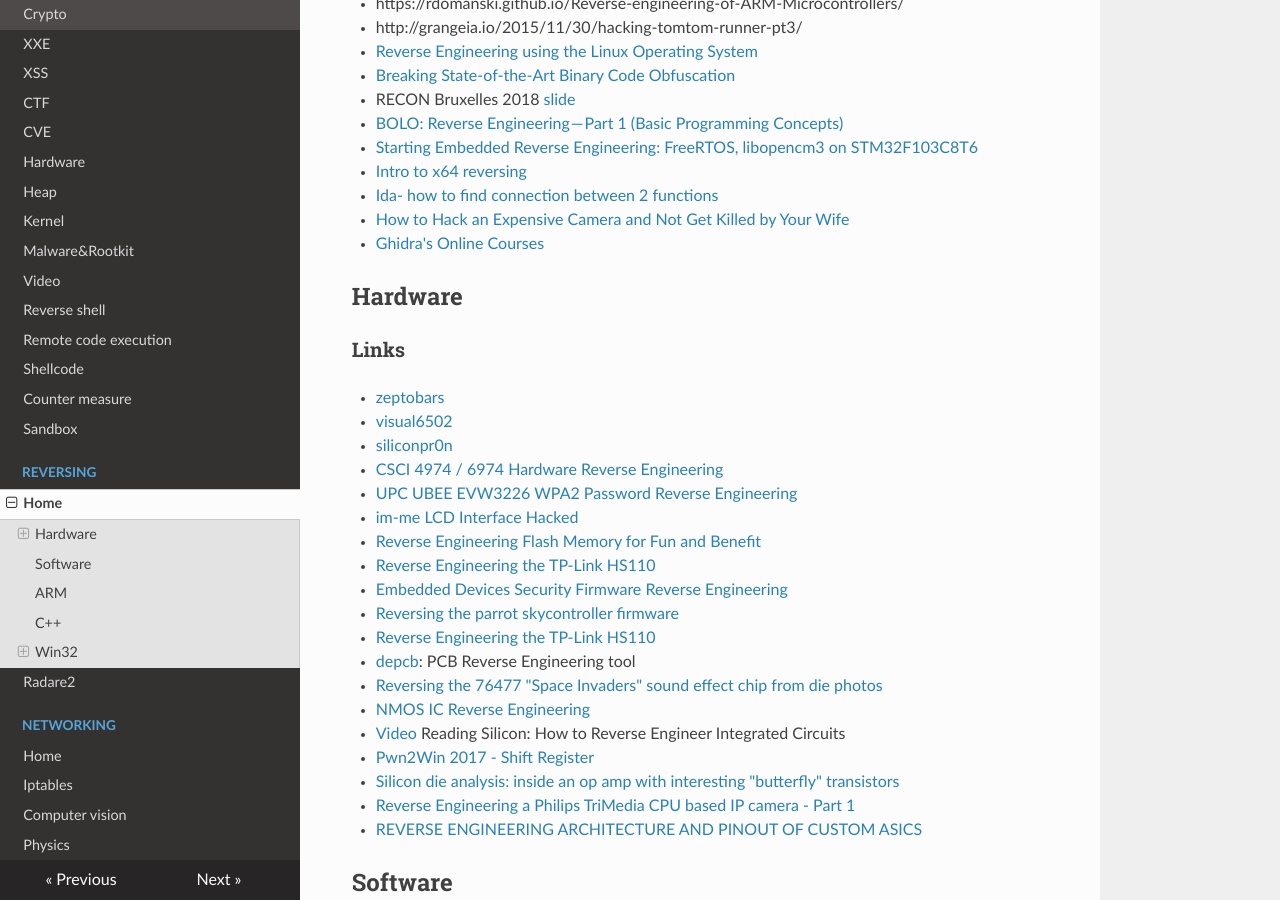
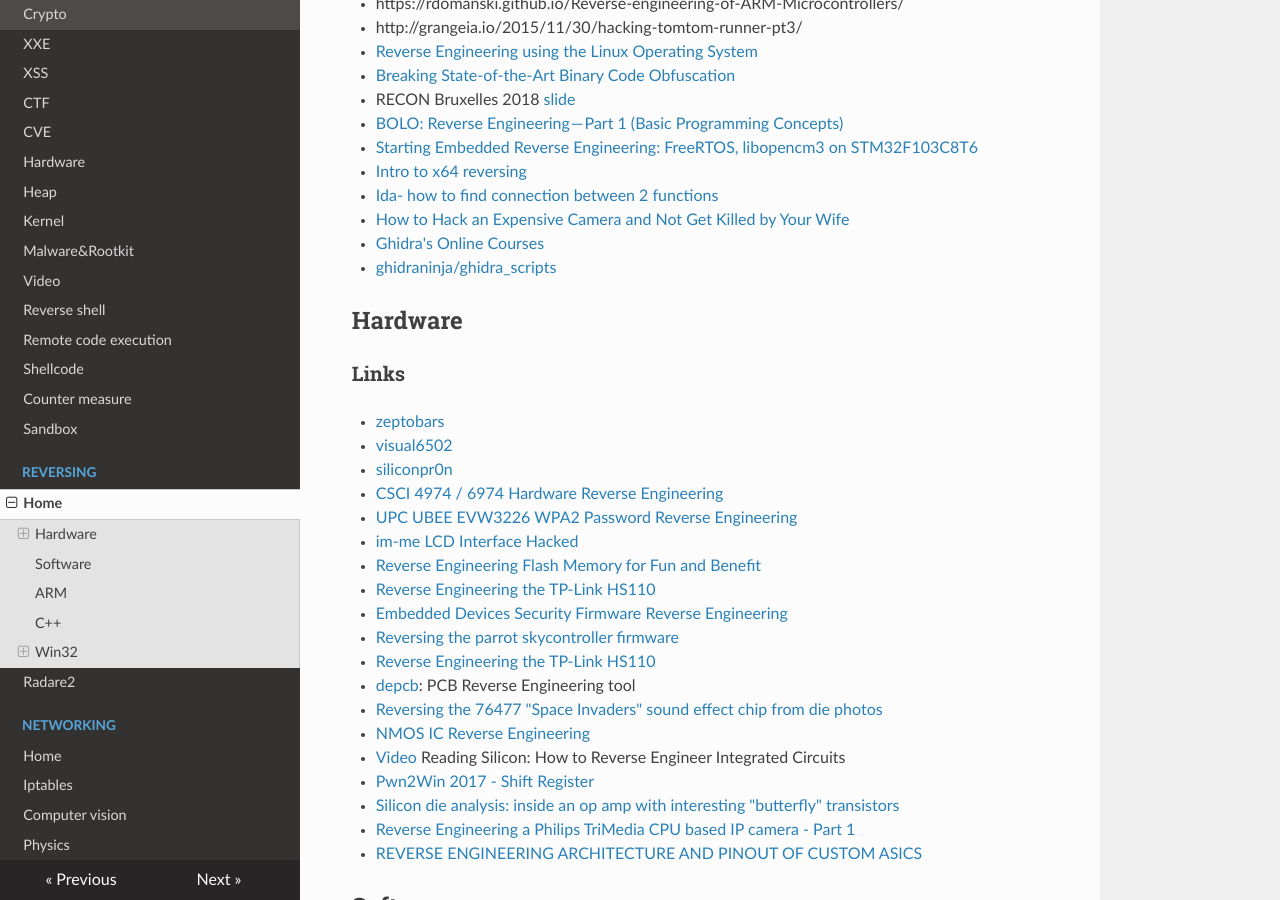
Before and after one commit to gipi/low-level, an MkDocs documentation site: the page built from docs/reversing/reversing.md, in a window 1280 px wide and 900 px high, scrolled down 360 px. Built offline with MkDocs 1.6.1, drawn with Linux system fonts in a browser that asks for light colours; nearby versions of some CDN libraries; old or Windows-style settings are respelled for this version of MkDocs.

Commit message:
Update reversing.md

```diff
--- a/docs/reversing/reversing.md
+++ b/docs/reversing/reversing.md
@@ -18,6 +18,7 @@
  - [Ida- how to find connection between 2 functions](https://reverseengineering.stackexchange.com/questions/17659/ida-how-to-find-connection-between-2-functions)
  - [How to Hack an Expensive Camera and Not Get Killed by Your Wife](https://alexhude.github.io/2019/01/24/hacking-leica-m240.html)
  - [Ghidra's Online Courses](http://ghidra.re/online-courses/)
+ - [ghidraninja/ghidra_scripts](https://github.com/ghidraninja/ghidra_scripts)
 
 ## Hardware
 
```
